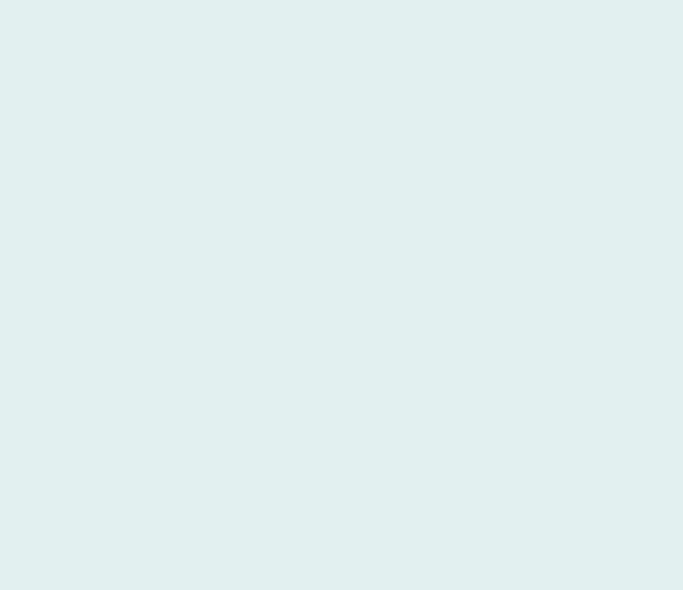
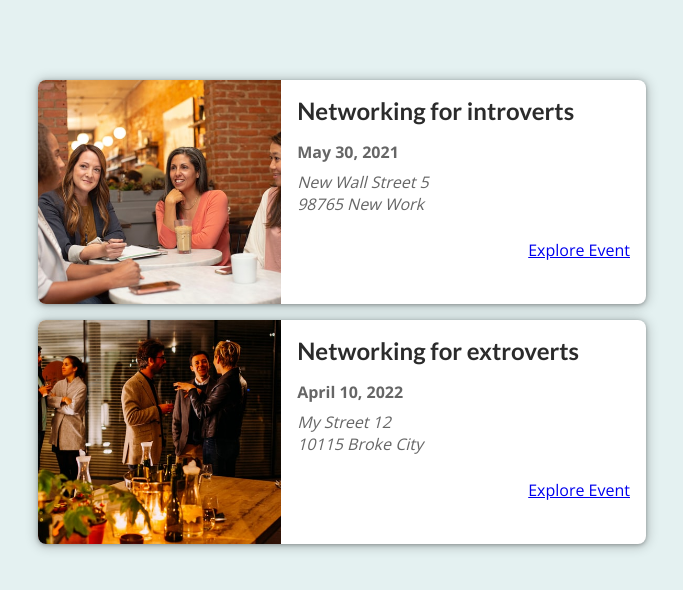
Before and after one commit to MichaelTowson/NextEvents, a Next.js app: page / in a window 1280 px wide. Shown: the top 590 px of the page, without its empty margins (298-981 px from the left). Built offline with nearby package versions, Linux system fonts and the light colour scheme.

Commit message:
add styling for EventItem and EventList

```diff
--- a/components/events/EventItem.js
+++ b/components/events/EventItem.js
@@ -1,3 +1,4 @@
+import classes from './EventItem.module.css'
 import Link from 'next/link';
 
 function EventItem(props) {
@@ -25,26 +26,24 @@ function EventItem(props) {
 
   //--- COMPONENT RENDER ---
   return (
-    <li>
-      {/* Serve image from props */}
+    <li className={classes.item}>
+      {/* Event Image - Serve image from props */}
       <img src={'/' + image} alt={title} />
 
-      <div>
-        {/* Name */}
-        <div>
-          <div>
-            <h2>{title}</h2>
-          </div>
-          <div>
+      {/* Event Description */}
+      <div className={classes.content}>
+        <div className={classes.summary}>
+          <h2>{title}</h2>
+          <div className={classes.date}>
             <time>{humanReadableDate}</time>
           </div>
-          <div>
+          <div className={classes.address}>
             <address>{formattedLocation}</address>
           </div>
         </div>
 
-        {/* Thing 2 */}
-        <div>
+        {/* Event Link */}
+        <div className={classes.actions}>
           <Link href={exploreLink}>Explore Event</Link>
         </div>
       </div>
--- /dev/null
+++ b/components/events/EventItem.module.css
@@ -0,0 +1,103 @@
+.item {
+  box-shadow: 0 1px 4px rgba(0, 0, 0, 0.3), 0 1px 12px 2px rgba(0, 0, 0, 0.2);
+  border-radius: 8px;
+  overflow: hidden;
+  background-color: white;
+  margin: 1rem;
+  display: flex;
+  flex-direction: column;
+  gap: 1rem;
+}
+
+.item img {
+  width: 100%;
+  object-fit: cover;
+  height: 10rem;
+}
+
+.content {
+  width: 100%;
+  padding: 0 1rem;
+  text-align: center;
+}
+
+.content h2 {
+  margin: 0.5rem 0;
+}
+
+.date,
+.address {
+  display: flex;
+  gap: 0.5rem;
+  align-items: center;
+}
+
+.date svg,
+.address svg {
+  width: 1.25rem;
+  height: 1.25rem;
+  color: #666666;
+}
+
+.content time {
+  color: #666666;
+  font-weight: bold;
+}
+
+.content address {
+  margin: 0.5rem 0;
+  color: #666666;
+  white-space: pre;
+}
+
+.actions {
+  display: flex;
+  flex-direction: column;
+  padding: 1rem;
+}
+
+.actions a {
+  display: block;
+}
+
+.actions a span {
+  vertical-align: middle;
+}
+
+.icon {
+  margin-left: 0.5rem;
+  display: inline-flex;
+  justify-content: center;
+  align-items: center;
+}
+
+.icon svg {
+  width: 1.25rem;
+  height: 1.25rem;
+}
+
+@media (min-width: 768px) {
+  .item {
+    flex-direction: row;
+  }
+
+  .item img {
+    width: 40%;
+    height: 14rem;
+  }
+
+  .content {
+    width: 60%;
+    padding: 0;
+    text-align: left;
+  }
+
+  .content h2 {
+    margin: 1rem 0;
+  }
+
+  .actions {
+    flex-direction: row;
+    justify-content: flex-end;
+  }
+}
--- a/components/events/EventList.js
+++ b/components/events/EventList.js
@@ -1,3 +1,4 @@
+import classes from './EventList.module.css'
 import EventItem from './EventItem'
 
 function EventList(props) {
@@ -6,7 +7,7 @@ function EventList(props) {
   const { items } = props
 
   return (
-    <ul>
+    <ul className={classes.list}>
       {items.map(event =>
         <EventItem
           key={event.id}
--- /dev/null
+++ b/components/events/EventList.module.css
@@ -0,0 +1,5 @@
+.list {
+  width: 90%;
+  max-width: 40rem;
+  margin: 5rem auto;
+}
--- a/pages/index.js
+++ b/pages/index.js
@@ -1,10 +1,14 @@
 import { getFeaturedEvents } from '../dummy-data';
+import EventList from '../components/events/EventList'
 
 function HomePage() {
 
+  //Import dummy event data
+  const featuredEvents = getFeaturedEvents();
+
   return (
     <div>
-      <ul></ul>
+      <EventList items={featuredEvents}/>
     </div>
   );
 }
```
